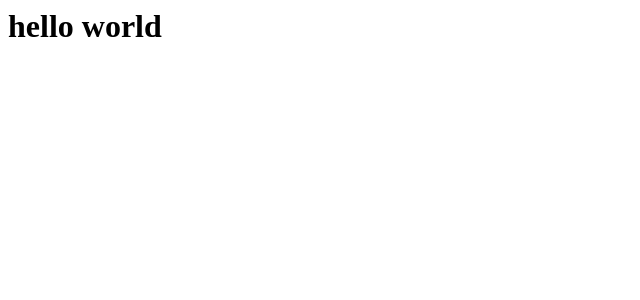
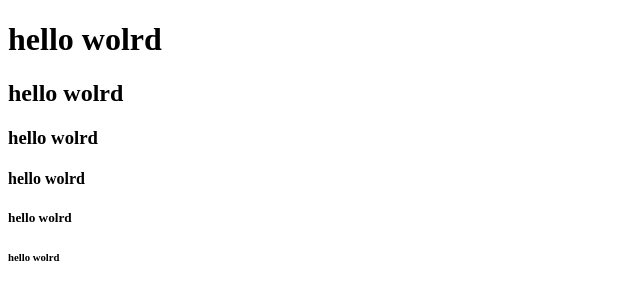
Before and after one commit to jowoochan/first, a plain HTML site: page index.html in a window 1280 px wide. Shown: the whole page, without its empty margins (0-640 px from the left). Drawn offline with Linux system fonts and the light colour scheme.

Commit message:
index.html 수정

```diff
--- a/index.html
+++ b/index.html
@@ -1 +1,16 @@
-<h1>hello world</h1>
+<!DOCTYPE html>
+<html lang="en">
+<head>
+    <meta charset="UTF-8">
+    <meta name="viewport" content="width=device-width, initial-scale=1.0">
+    <title>Document</title>
+</head>
+<body>
+    <h1>hello wolrd</h1>
+    <h2>hello wolrd</h2>
+    <h3>hello wolrd</h3>
+    <h4>hello wolrd</h4>
+    <h5>hello wolrd</h5>
+    <h6>hello wolrd</h6>
+</body>
+</html>
```
